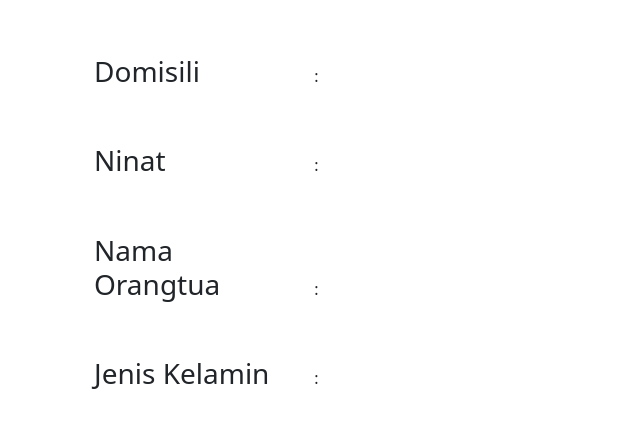
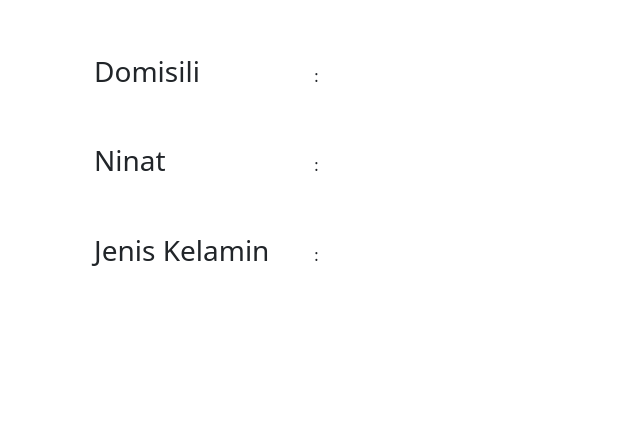
Before and after one commit to Framework-Web-5D-2023/Tugas5-MalikSyafii, a CodeIgniter 4 app: template app/Views/home/detail.php in a window 1280 px wide. Shown: the part 318-746 px from the top of the page, without its empty margins (0-640 px from the left). Run offline with PHP 8.4 and a stand-in for CodeIgniter, Linux system fonts and the light colour scheme; the template is opened without the code that fills it, so the values that code supplies are empty; some libraries are stand-ins or nearby versions.

Commit message:
update detail mahasiswa

```diff
--- a/app/Models/MahasiswaModel.php
+++ b/app/Models/MahasiswaModel.php
@@ -19,6 +19,11 @@
     return $this->findAll();
   }
 
+  public function getDetailMahasiswa($id)
+  {
+    return $this->find($id);
+  }
+
   public function createMahasiswa($data)
   {
     return $this->insert($data);
--- a/app/Views/home/detail.php
+++ b/app/Views/home/detail.php
@@ -30,11 +30,6 @@
       <h3 class="d-inline-block"><?= $mahasiswa["minat"]; ?></h3>
     </div>
     <div class="mt-5">
-      <h3 style="width:200px;" class="d-inline-block">Nama Orangtua </h3>
-      <span class="d-inline-block mx-3">:</span>
-      <h3 class="d-inline-block"><?= $mahasiswa["nama_orangtua"]; ?></h3>
-    </div>
-    <div class="mt-5">
       <h3 style="width:200px;" class="d-inline-block">Jenis Kelamin </h3>
       <span class="d-inline-block mx-3">:</span>
       <h3 class="d-inline-block"><?= $mahasiswa["jenis_kelamin"]; ?></h3>
```
